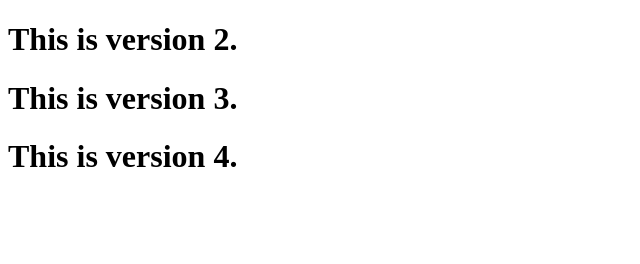
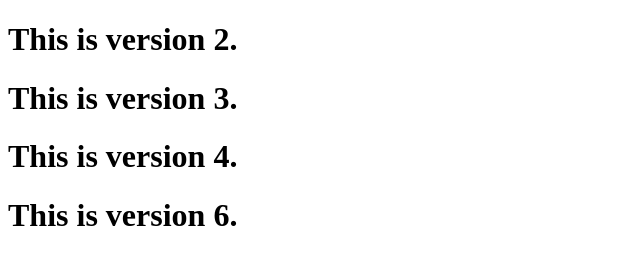
Before and after one commit to rdcode369/myrepo, a plain HTML site: page index.html in a window 1280 px wide. Shown: the whole page, without its empty margins (0-640 px from the left). Drawn offline with Linux system fonts and the light colour scheme.

Commit message:
This is v6

```diff
--- a/index.html
+++ b/index.html
@@ -11,6 +11,7 @@
     <h1>This is version 2.</h1>
     <h1>This is version 3.</h1>
     <h1>This is version 4.</h1>
+    <h1>This is version 6.</h1>
 </body>
 
 
```
